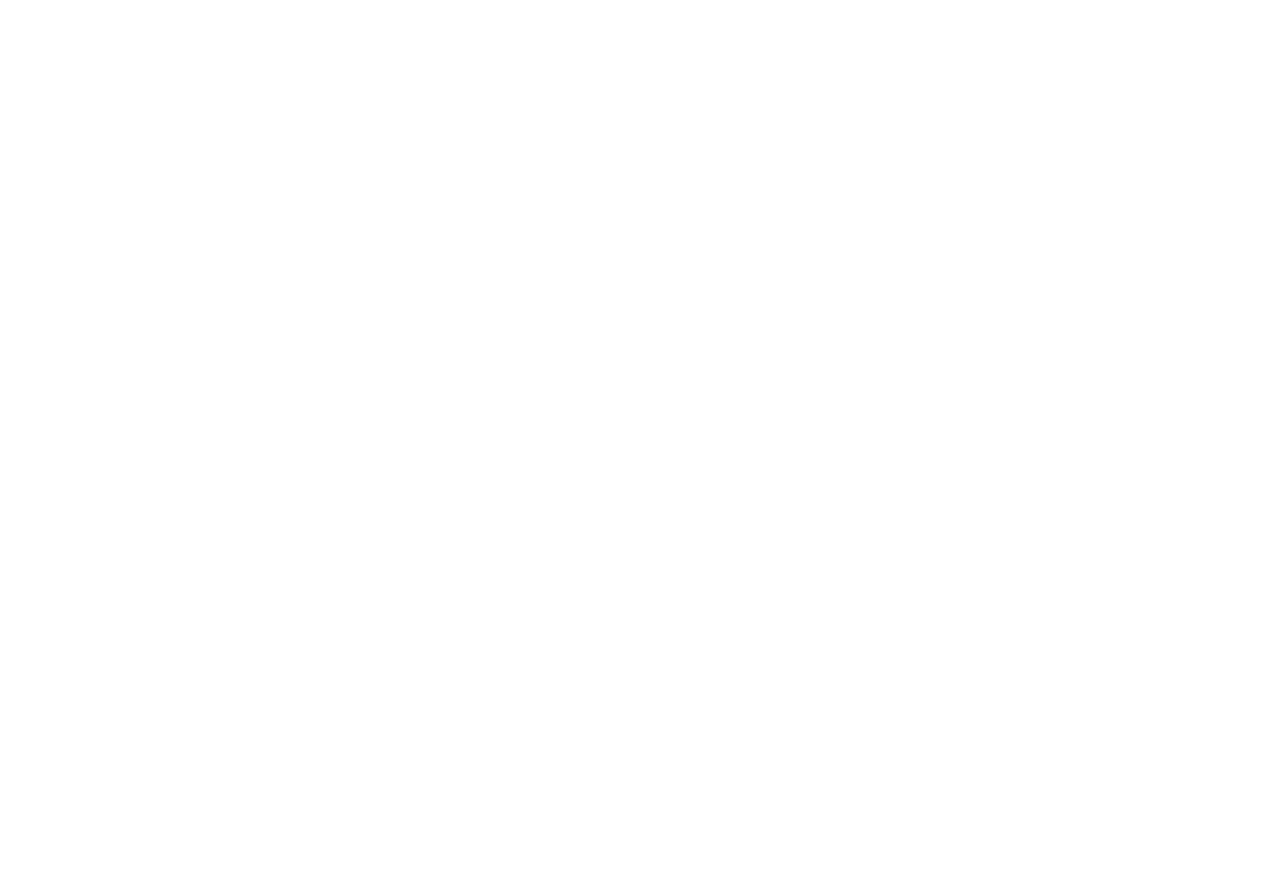
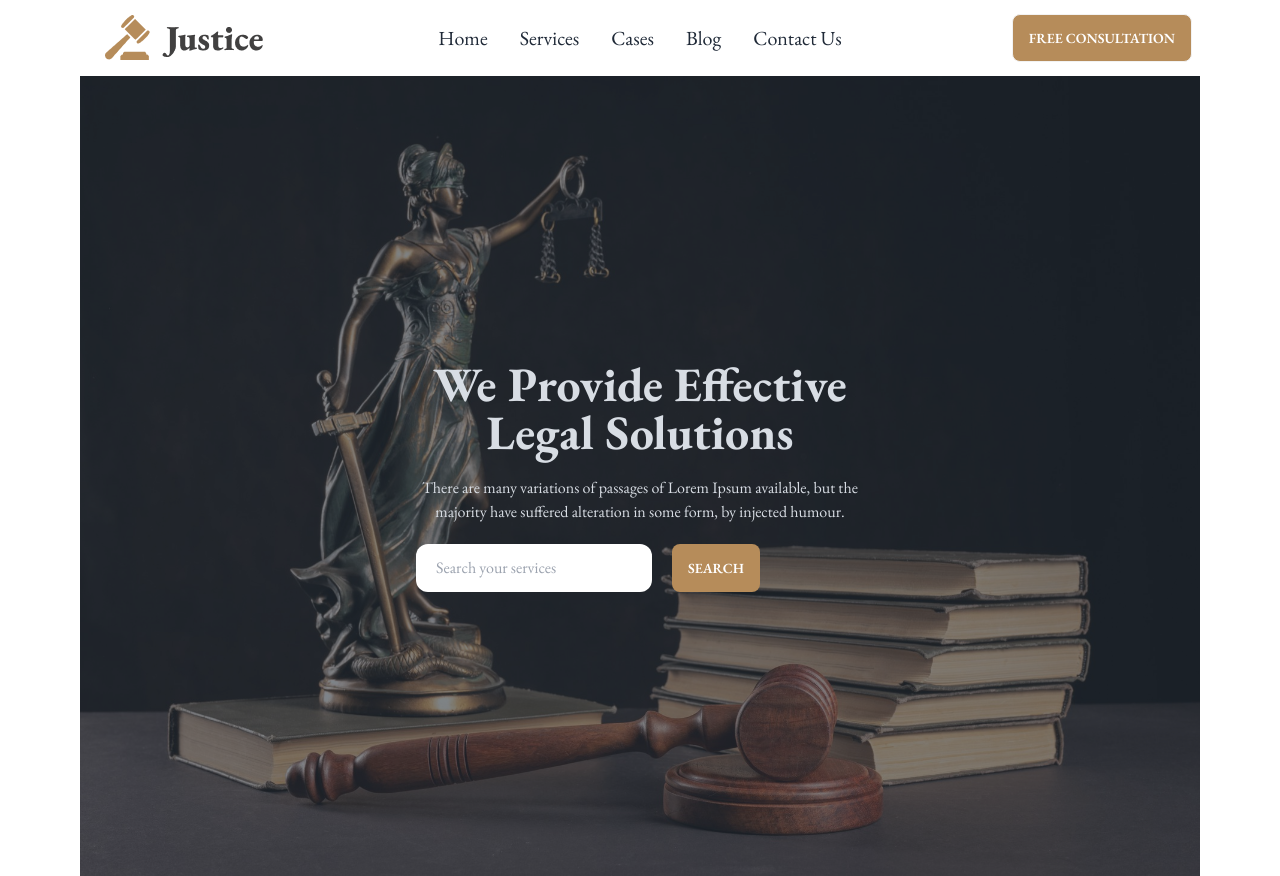
Before and after one commit to MdBulbulAhmedTutul/legal-solution-resources, a plain HTML site: page index.html in a window 1280 px wide. Before the commit the page ends 800 px from the top, so only its background shows below. Drawn offline with nearby package versions, Linux system fonts and the light colour scheme.

Commit message:
banner section style

```diff
--- a/index.html
+++ b/index.html
@@ -18,6 +18,7 @@
             extend: {
               colors: {
                 clifford: '#da373d',
+                'btn-primary': '#B68C5A',
               }
             }
           }
@@ -32,6 +33,69 @@
     <title>Justice</title>
 </head>
 <body class="google-fonts">
+<!-- Header Sectio Start Here -->
+<header>
+    <nav class="max-w-6xl mx-auto px-4">
+        <div class="navbar bg-base-100">
+            <div class="navbar-start">
+              <div class="dropdown">
+                <label tabindex="0" class="btn btn-ghost lg:hidden">
+                  <svg xmlns="http://www.w3.org/2000/svg" class="h-5 w-5" fill="none" viewBox="0 0 24 24" stroke="currentColor"><path stroke-linecap="round" stroke-linejoin="round" stroke-width="2" d="M4 6h16M4 12h8m-8 6h16" /></svg>
+                </label>
+                <ul tabindex="0" class="menu menu-sm dropdown-content mt-3 z-[1] p-2 shadow bg-base-100 rounded-box w-52">
+                    <li><a href="" class="text-xl">Home</a></li>
+                    <li><a href="" class="text-xl">Services</a></li>
+                    <li><a href="" class="text-xl">Cases</a></li>
+                    <li><a href="" class="text-xl">Blog</a></li>
+                    <li><a href="" class="text-xl">Contact Us</a></li>
+                </ul>
+              </div>
+              <a class="btn btn-ghost normal-case text-xl"><img src="images/logo2.png" alt=""></a>
+            </div>
+            <div class="navbar-center hidden lg:flex">
+              <ul class="menu menu-horizontal px-1">
+                <li><a href="" class="text-xl">Home</a></li>
+                <li><a href="" class="text-xl">Services</a></li>
+                <li><a href="" class="text-xl">Cases</a></li>
+                <li><a href="" class="text-xl">Blog</a></li>
+                <li><a href="" class="text-xl">Contact Us</a></li>
+              </ul>
+            </div>
+            <div class="navbar-end">
+              <a class="btn bg-btn-primary text-white hover:text-black">Free Consultation</a>
+            </div>
+          </div>
+          <!-- Banner -->
+          <div class="hero min-h-screen" style="background-image: url(images/slider-3.jpg);">
+            <div class="hero-overlay bg-opacity-60"></div>
+            <div class="hero-content text-center text-neutral-content">
+              <div class="max-w-md">
+                <h1 class="mb-5 text-5xl font-bold">We Provide Effective Legal Solutions</h1>
+                <p class="mb-5">There are many variations of passages of Lorem Ipsum available, but the majority have suffered alteration in some form, by injected humour.</p>
+                <div class="flex items-center gap-5">
+                    <div>
+                        <input type="email" id="email" placeholder="Search your services" class="px-5 py-3 rounded-xl text-black">
+                    </div>
+                    <div>
+                        <button class="btn bg-btn-primary text-white hover:text-black outline-none border-none">Search</button>
+                    </div>
+                </div>
+              </div>
+            </div>
+          </div>
+    </nav>
+</header>
+<!-- Header Sectio Start Here -->
 
+
+<!-- Main Section Start Here -->
+<main class="max-w-6xl mx-auto px-4">
+    <!-- Banner Section Start Here -->
+    <section>
+
+    </section>
+    <!-- Banner Section Start Here -->
+</main>
+<!-- Main Section Start Here -->
 </body>
 </html>
```
